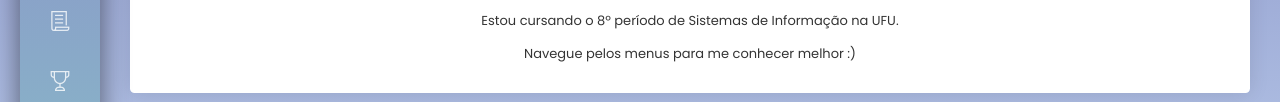
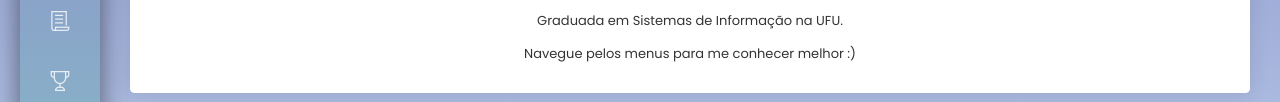
Before and after one commit to bellatannus/bellatannus.github.io, a plain HTML site: page index.html in a window 1280 px wide. Shown: the part 226-328 px from the top of the page. Drawn offline with Linux system fonts and the light colour scheme; some packages are replaced by stand-ins of ours.

Commit message:
Update index.html

```diff
--- a/index.html
+++ b/index.html
@@ -116,7 +116,7 @@
                 <h4 class="card-title">Sobre</h4>
                 <div class="card-description">
                   <h5>Olá, meu nome é Isabella Tannús Corrêa. Moro em Uberlândia e sou desenvolvedora Salesforce na GFT.</h5>
-                  <h5>Estou cursando o 8º período de Sistemas de Informação na UFU.</h5>
+                  <h5>Graduada em Sistemas de Informação na UFU.</h5>
                   <h5>Navegue pelos menus para me conhecer melhor :)</h5>
                 </div>
               </div>
```
